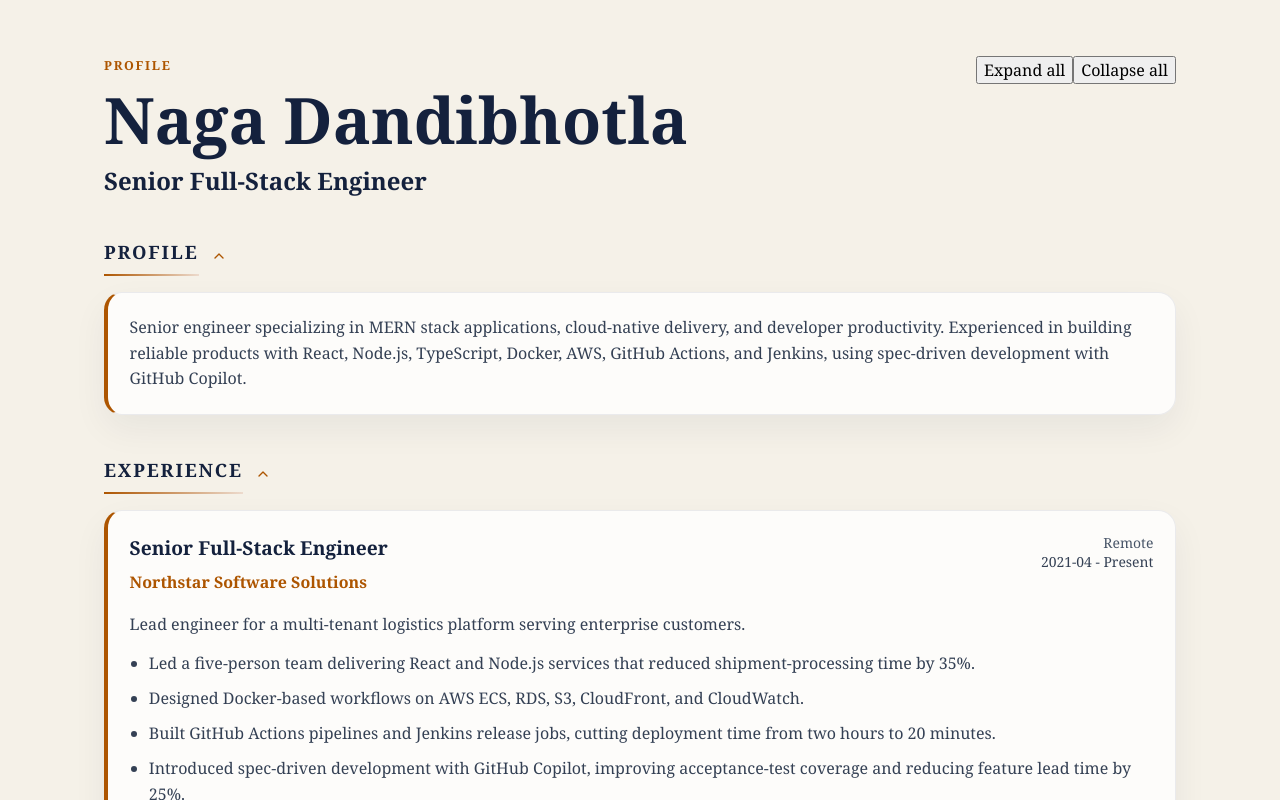
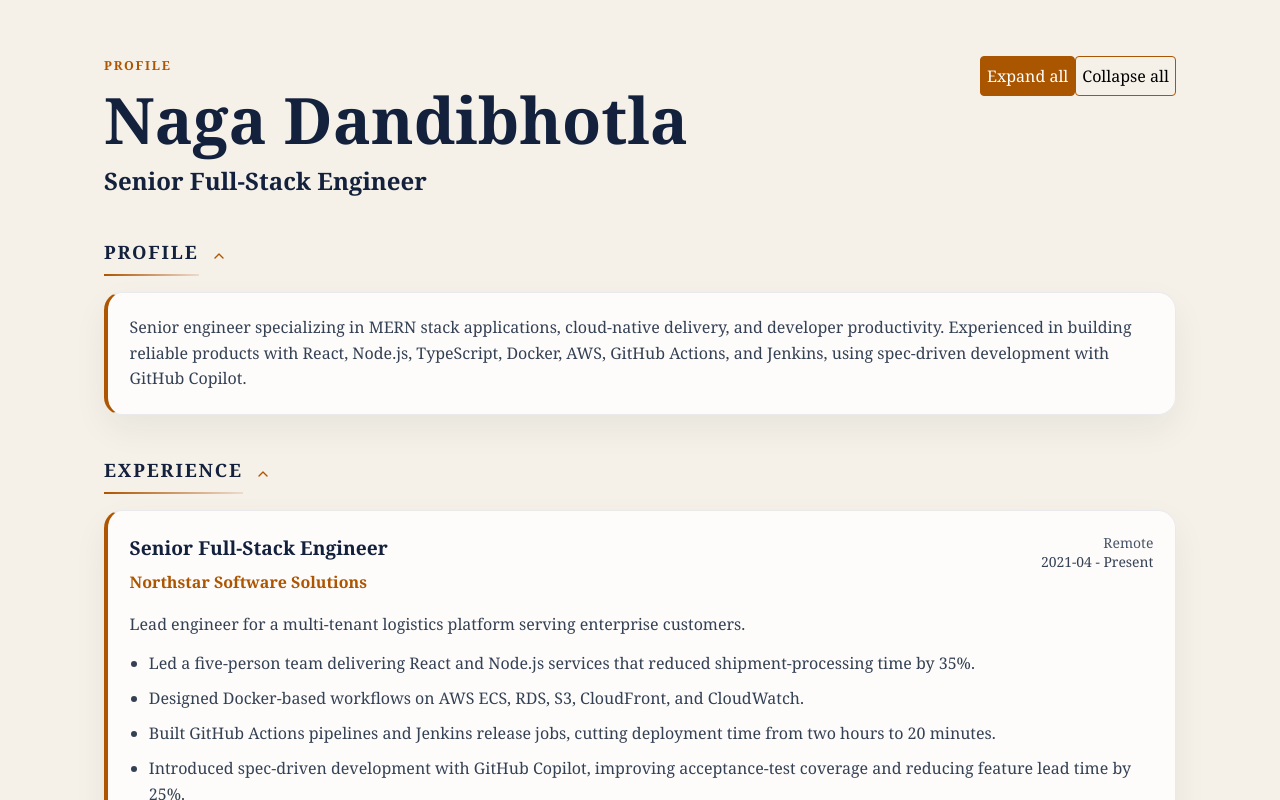
Before and after one commit to NagBharadwaja/Naga-Digital-Resume, a React (Vite) app: page / in a window 1280 px wide. Shown: the top 800 px of the page. Built offline with nearby package versions, Linux system fonts and the light colour scheme.

Commit message:
Expand All/Collapse All selected styles update

```diff
--- a/src/App.css
+++ b/src/App.css
@@ -31,6 +31,24 @@
     var(--content-max-width)
   );
   margin-inline: auto;
+}
+
+.resume-header-actions button {
+  border: 1px solid #aa5500;
+  height: 40px;
+  background: none;
+  border-radius: .25em;
+  cursor: pointer;
+}
+
+.resume-header-actions button:focus-visible {
+  outline: none;
+}
+
+.resume-header-actions .expandAllSelected,
+.resume-header-actions .collapseAllSelected {
+  background: #aa5500;
+  color: #ffffff;
 }
 
 .stack {
--- a/src/components/ResumePage.tsx
+++ b/src/components/ResumePage.tsx
@@ -25,6 +25,15 @@ export function ResumePage({ resume }: ResumePageProps) {
     contactLinks: true
   });
   type SectionKey = keyof typeof expandedSections;
+
+  const isAllExpanded = (
+    expandedSections.contactLinks &&
+    expandedSections.education &&
+    expandedSections.experience &&
+    expandedSections.profile &&
+    expandedSections.projects &&
+    expandedSections.skills
+  );
 
   function toggleSection(section: SectionKey) {
     setExpandedSections((current) => ({
@@ -57,6 +66,7 @@ export function ResumePage({ resume }: ResumePageProps) {
         <ResumeHeader
           name={resume.name}
           title={resume.title}
+          isAllExpanded={isAllExpanded}
           onExpandAll={() => setAllSectionsExpanded(true)}
           onCollapseAll={() => setAllSectionsExpanded(false)}
         />
--- a/src/components/domain/ResumeHeader.tsx
+++ b/src/components/domain/ResumeHeader.tsx
@@ -6,6 +6,7 @@ import { Text } from "../primitives/Text";
 type ResumeHeaderProps = {
     name: string;
     title: string;
+    isAllExpanded: boolean;
     onExpandAll: () => void;
     onCollapseAll: () => void;
 };
@@ -24,11 +25,19 @@ export function ResumeHeader (props: ResumeHeaderProps) {
                 </Heading>
             </div>
             <div className="resume-header-actions" role="group" aria-label="Resume sections">
-                <button type="button" onClick={props.onExpandAll}>
-                Expand all
+                <button
+                    type="button"
+                    onClick={props.onExpandAll}
+                    className={props.isAllExpanded ? 'expandAllSelected' : ''}
+                >
+                    Expand all
                 </button>
-                <button type="button" onClick={props.onCollapseAll}>
-                Collapse all
+                <button
+                    type="button"
+                    onClick={props.onCollapseAll}
+                    className={!props.isAllExpanded ? 'collapseAllSelected' : ''}
+                >
+                    Collapse all
                 </button>
             </div>
         </Flex>
```
